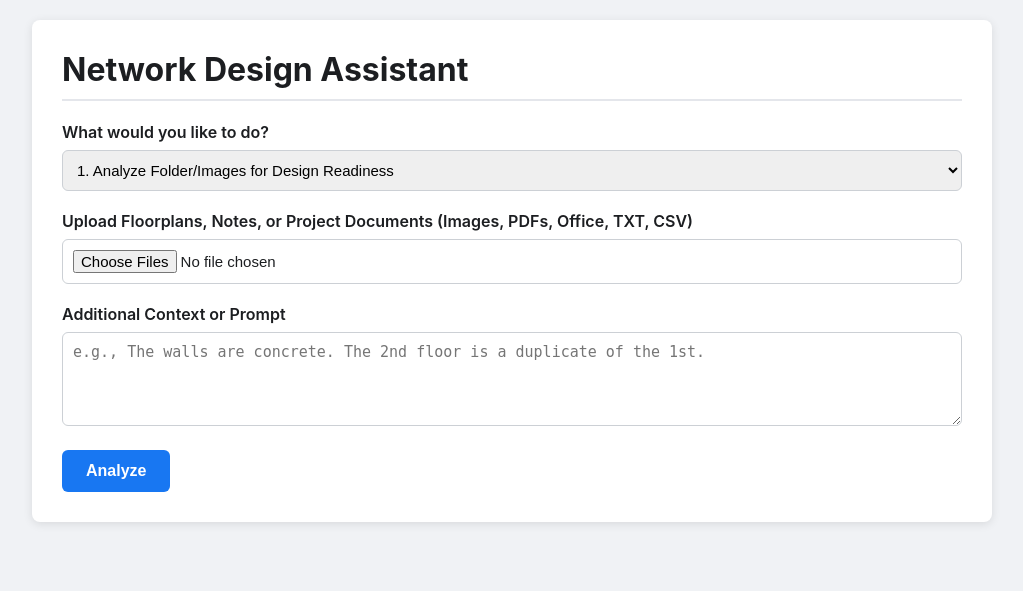
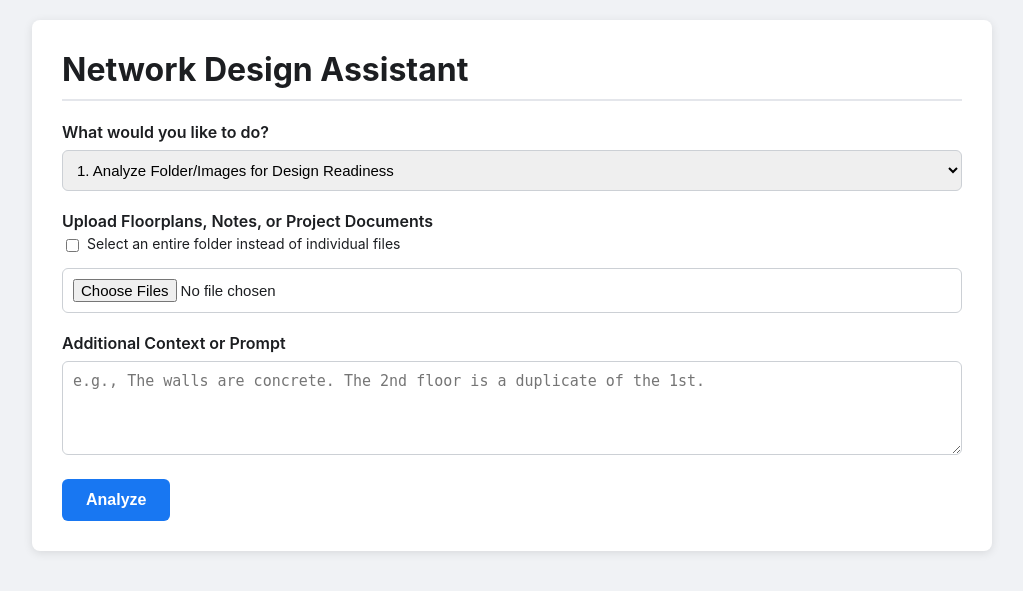
Before and after one commit to mattwegesin/network-design-assistant, a Flask app: page / in a window 1280 px wide. Shown: the top 591 px of the page, without its empty margins (128-1151 px from the left). Run offline with Flask 3, Linux system fonts and the light colour scheme; some libraries are stand-ins or nearby versions.

Commit message:
Add ability to select and upload entire folders

```diff
--- a/templates/index.html
+++ b/templates/index.html
@@ -136,7 +136,13 @@
         </div>
 
         <div class="form-group">
-            <label for="files">Upload Floorplans, Notes, or Project Documents (Images, PDFs, Office, TXT, CSV)</label>
+            <label for="files" style="margin-bottom: 4px;">Upload Floorplans, Notes, or Project Documents</label>
+            <div style="margin-bottom: 8px;">
+                <label style="font-weight: normal; font-size: 14px; display: inline-flex; align-items: center; cursor: pointer;">
+                    <input type="checkbox" id="folderToggle" style="width: auto; margin-right: 8px; margin-bottom: 0;">
+                    Select an entire folder instead of individual files
+                </label>
+            </div>
             <input type="file" id="files" name="files" multiple accept="image/*,application/pdf,text/plain,text/csv,text/markdown,application/msword,application/vnd.openxmlformats-officedocument.wordprocessingml.document,application/vnd.ms-excel,application/vnd.openxmlformats-officedocument.spreadsheetml.sheet,application/vnd.ms-powerpoint,application/vnd.openxmlformats-officedocument.presentationml.presentation">
         </div>
 
@@ -162,6 +168,19 @@
     const taskTypeSelect = document.getElementById('taskType');
     const brandGroup = document.getElementById('brandGroup');
     const brandFile = document.getElementById('brandFile');
+    const folderToggle = document.getElementById('folderToggle');
+    const fileInput = document.getElementById('files');
+
+    // Toggle folder selection
+    folderToggle.addEventListener('change', function() {
+        if (this.checked) {
+            fileInput.setAttribute('webkitdirectory', '');
+            fileInput.setAttribute('directory', '');
+        } else {
+            fileInput.removeAttribute('webkitdirectory');
+            fileInput.removeAttribute('directory');
+        }
+    });
 
     // Show/hide brand selection based on task type
     taskTypeSelect.addEventListener('change', function() {
```
